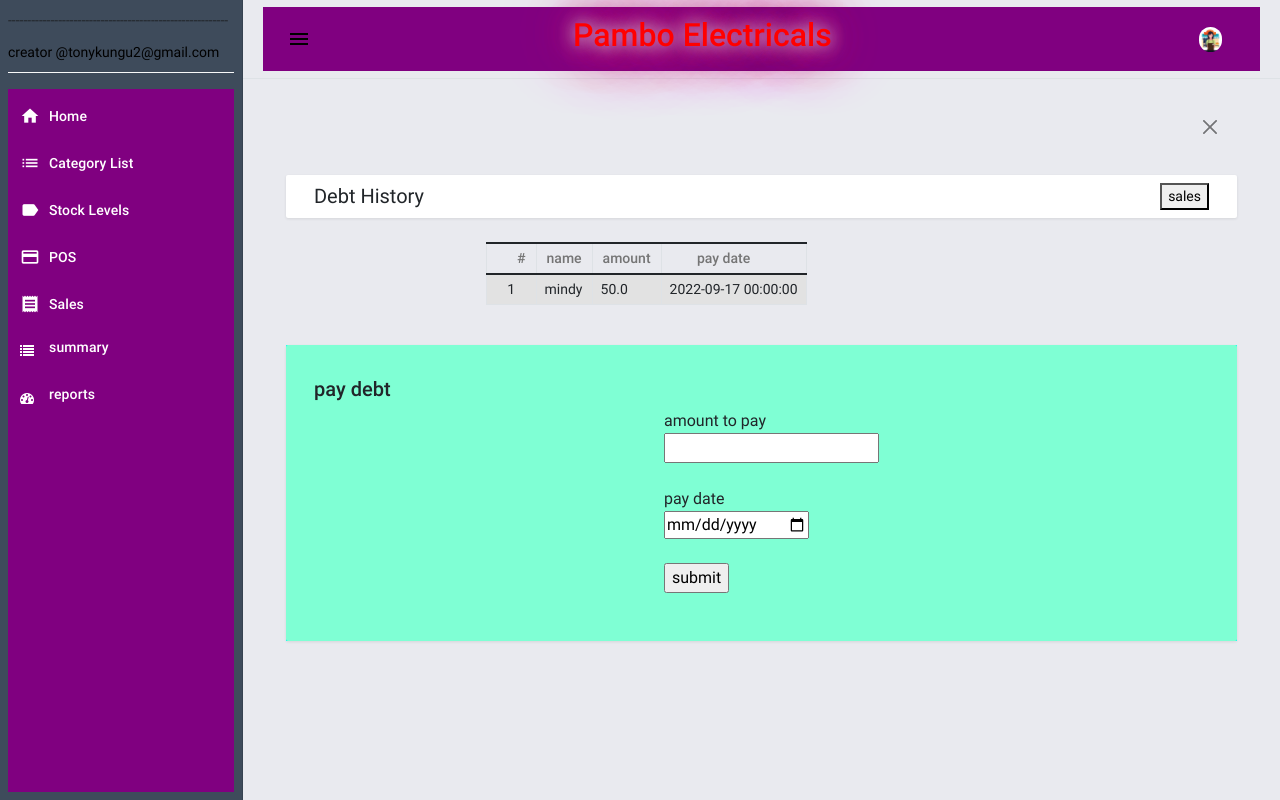
After one commit to koshtony/pos-webapp, a Flask app: page /sales/debt/1 in a window 1280 px wide. The commit adds this page. Run offline with Flask 2, Linux system fonts and the light colour scheme; a user stored in the database is signed in; data comes from the database, SQL or seed files in the repository; both versions use the stored data as it was after the commit; some libraries are stand-ins or nearby versions.

Commit message:
debt cycle system

```diff
--- a/pambo/database.py
+++ b/pambo/database.py
@@ -41,6 +41,7 @@ class sales(posData.Model): # sales info
     sDisc=posData.Column(posData.Float,nullable=True)
     sQuant=posData.Column(posData.Float,nullable=True)
     sProfit=posData.Column(posData.Float,nullable=False)
+    sDebtin=posData.Column(posData.Float,nullable=True)
     sDebt=posData.Column(posData.Float,nullable=True)
     sDebtor=posData.Column(posData.String(100),nullable=True)
     sPhone=posData.Column(posData.String(100),nullable=True)
@@ -60,3 +61,8 @@ class expenses(posData.Model):
     amnt=posData.Column(posData.Float,nullable=True)
     edesc=posData.Column(posData.String(100),nullable=True)
     edate=posData.Column(posData.DateTime,nullable=True)
+class credit(posData.Model):
+    did=posData.Column(posData.Integer,primary_key=True)
+    dname=posData.Column(posData.String(100),nullable=True)
+    amount=posData.Column(posData.Float,nullable=True)
+    ddate=posData.Column(posData.DateTime,nullable=True)
--- a/pambo/routes.py
+++ b/pambo/routes.py
@@ -1,5 +1,5 @@
 from pambo import app,posData,logins
-from pambo.database import posUsers,products,sales,customer,expenses,category,dictionary
+from pambo.database import posUsers,products,sales,customer,expenses,category,dictionary,credit
 from flask_login import current_user,UserMixin,login_user,logout_user,UserMixin,login_required,LoginManager
 from flask import render_template,request,redirect,url_for,send_from_directory,jsonify,flash,send_file;
 from werkzeug.security import generate_password_hash, check_password_hash
@@ -146,14 +146,18 @@ def posPage():
         serial=request.form.get("serial")
         qty=request.form.get("qty")
         disc=request.form.get("disc")
+        cname=request.form.get("cname")
+        cphone=request.form.get("cphone")
+        debt=request.form.get("debt")
         scans=scanOut(serial)
         if len(scans)>0:
             try:
-                code=str(scans[0][0])+str(random.randrange(1,100))
+                code=str(scans[0][0])+str(random.randrange(1,100))+str(cname)
                 scanned=sales(
                 serial=scans[0][0],scode=code,sname=scans[0][1],sImage=scans[0][2],
                 sDate=date.today(),sCost=scans[0][5],sPrice=int(scans[0][4])*int(qty)-int(disc),
-                sProfit=int(scans[0][4])*int(qty)-int(disc)-int(scans[0][5])*int(qty),sDisc=float(disc),sQuant=qty,sCreator=current_user.user
+                sProfit=int(scans[0][4])*int(qty)-int(disc)-int(scans[0][5])*int(qty)-float(debt),sDisc=float(disc),sQuant=qty,
+                sDebtin=float(debt),sDebt=float(debt),sDebtor=cname,sPhone=cphone,sCreator=current_user.user
                 )
                 posData.session.add(scanned)
                 posData.session.commit()
@@ -276,13 +280,32 @@ def retSales(id):
         sales_.sQuant=sales_.sQuant-qty
         sales_.sPrice=(sales_.sQuant)*(sales_.sPrice)
         sales_.sProfit=((sales_.sQuant)*sales_.sPrice)-((sales_.sQuant)*sales_.sCost)-dsc
+        sales_.sDisc=dsc
         posData.session.commit()
         retProd(int(request.form["quant"]),sales_.sname)
         return redirect(url_for('salesInfo'))
     return render_template("return.html",sales=sales_)
-@app.route('/sales/clear_debt/<int:id>',methods=["GET","POST"])
+#----clear debt route
+@app.route('/sales/debt/<int:id>',methods=["GET","POST"])
+@login_required
 def clearDebt(id):
-    pass
+    d_sales=sales.query.get_or_404(id)# debtor sales
+    d_credit=credit.query.filter(credit.did==id).all() #debtors credit
+    if request.method=="POST":
+        paid=float(request.form["pay"])
+        paydate=datetime.strptime(request.form["paydate"],"%Y-%m-%d")
+        d_sales.sDebt=d_sales.sDebt-paid,
+        d_sales.sPay=paydate
+        credit_=credit(
+            did=d_sales.sid,
+            dname=d_sales.sDebtor,
+            amount=float(request.form["pay"]),
+            ddate=paydate
+        )
+        posData.session.add(credit_)
+        posData.session.commit()
+        return redirect(url_for('salesInfo'))
+    return render_template('debts.html',sales=d_sales,credits=d_credit)
 @app.route('/payment')
 @login_required
 def mpesa_pay():
--- /dev/null
+++ b/pambo/template/debts.html
@@ -0,0 +1,67 @@
+{% extends "base.html" %} {% block pageContent %}
+<div class="mdc-layout-grid__cell stretch-card mdc-layout-grid__cell--span-12">
+    <div class="mdc-card py-2">
+        <div class="d-flex justify-content-between align-items-center">
+            <h4 class="card-title mb-0">Debt History</h4>
+            <div class="text-start">
+                <a href="{{url_for('salesInfo')}}"><button><span> sales</span></button></a>
+            </div>
+
+        </div>
+    </div>
+</div>
+<table id="salesTab" class="table table-striped table-bordered" style="margin-left:200px">
+                <colgroup>
+                    <col width="5%">
+                    <col width="20%">
+                    <col width="20%">
+                    <col width="25%">
+                    <col width="15%">
+                    <col width="15%">
+                </colgroup>
+                <thead>
+                    <tr>
+                        <th class="text-center py-1">#</th>
+                        <th class="text-center py-1">name</th>
+                        <th class="text-center py-1">amount</th>
+                        <th class="text-center py-1">pay date</th>
+
+
+                    </tr>
+                </thead>
+                <tbody id="saletab">
+                  {% for credit in credits %}
+                    <tr>
+                        <td class="px-2 py-1 text-center">{{credit.did}}</td>
+                        <td class="px-2 py-1 text-start">{{credit.dname}}</td>
+                        <td class="px-2 py-1 text-start">{{credit.amount}}</td>
+                        <td class="px-2 py-1 text-start">{{credit.ddate}}</td>
+
+
+                    </tr>
+                    {% endfor %}
+                </tbody>
+            </table>
+<div class="mdc-layout-grid__cell stretch-card mdc-layout-grid__cell--span-12" style="background-color:aqua">
+    <div class="mdc-card" style="background-color: aquamarine;">
+        <div class="table-responsive" id="products">
+            <table class="table table-striped table-bordered">
+            <h4>pay debt </h4>
+        <form action='/sales/debt/{{sales.sid}}' method="POST" id="category-form"  enctype="multipart/form-data">
+        <div style="margin-left:350px">
+            <label>amount to pay</label>
+        <br>
+        <input type="text" name="pay" id="pay" required>
+        <br><br>
+        <label>pay date</label>
+        <br>
+        <input type="date" name="paydate" id="paydate" required>
+        <br><br>
+        <input type="submit" value="submit">
+        </div>
+        </form>
+            </table>
+        </div>
+</div>
+</div>
+{% endblock pageContent %}
```
Also changed, not shown: pambo/template/pos.html (+14 -12 lines), pambo/template/return.html (+1 -17 lines), pambo/template/sales.html (+32 -3 lines), pambo/pos.db.
